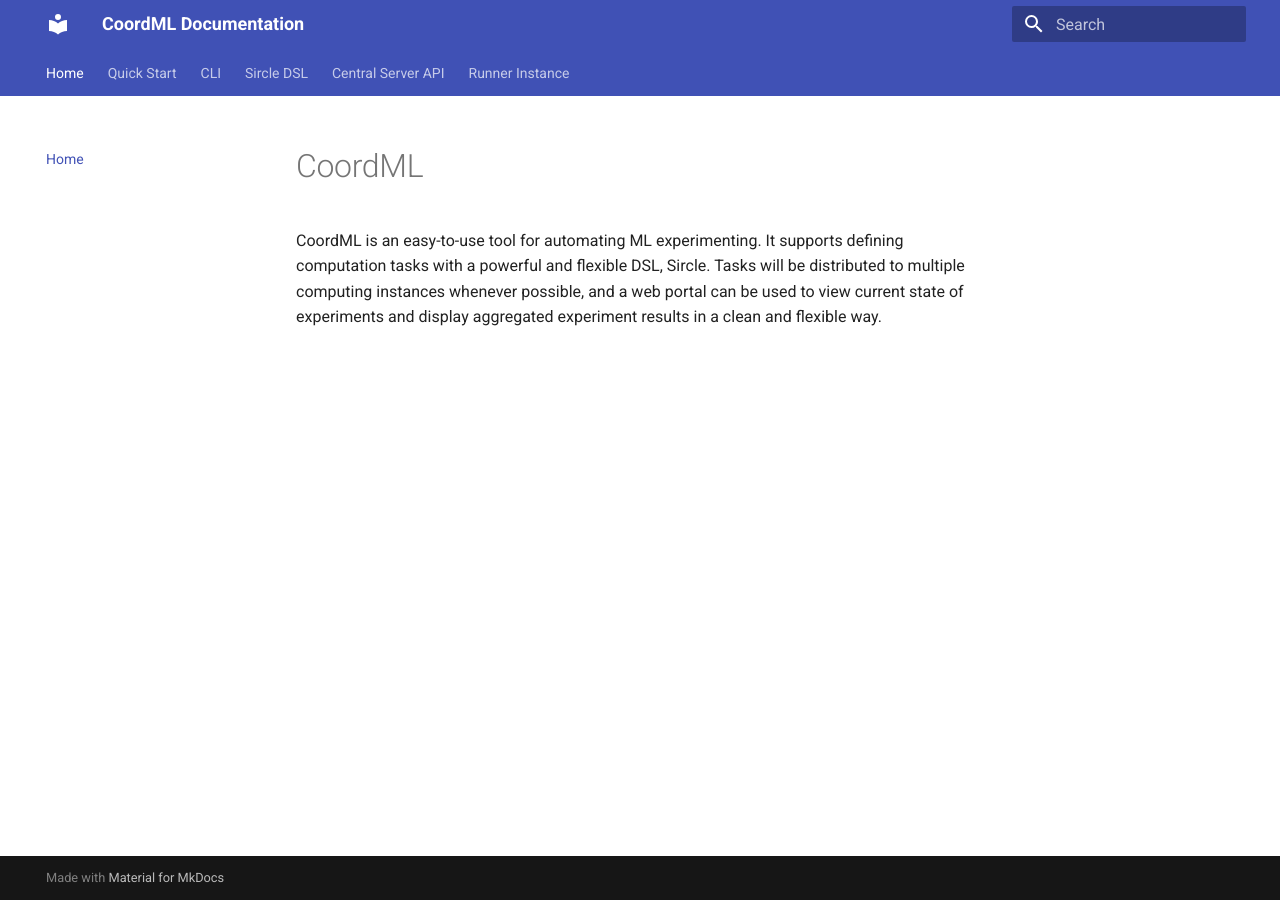
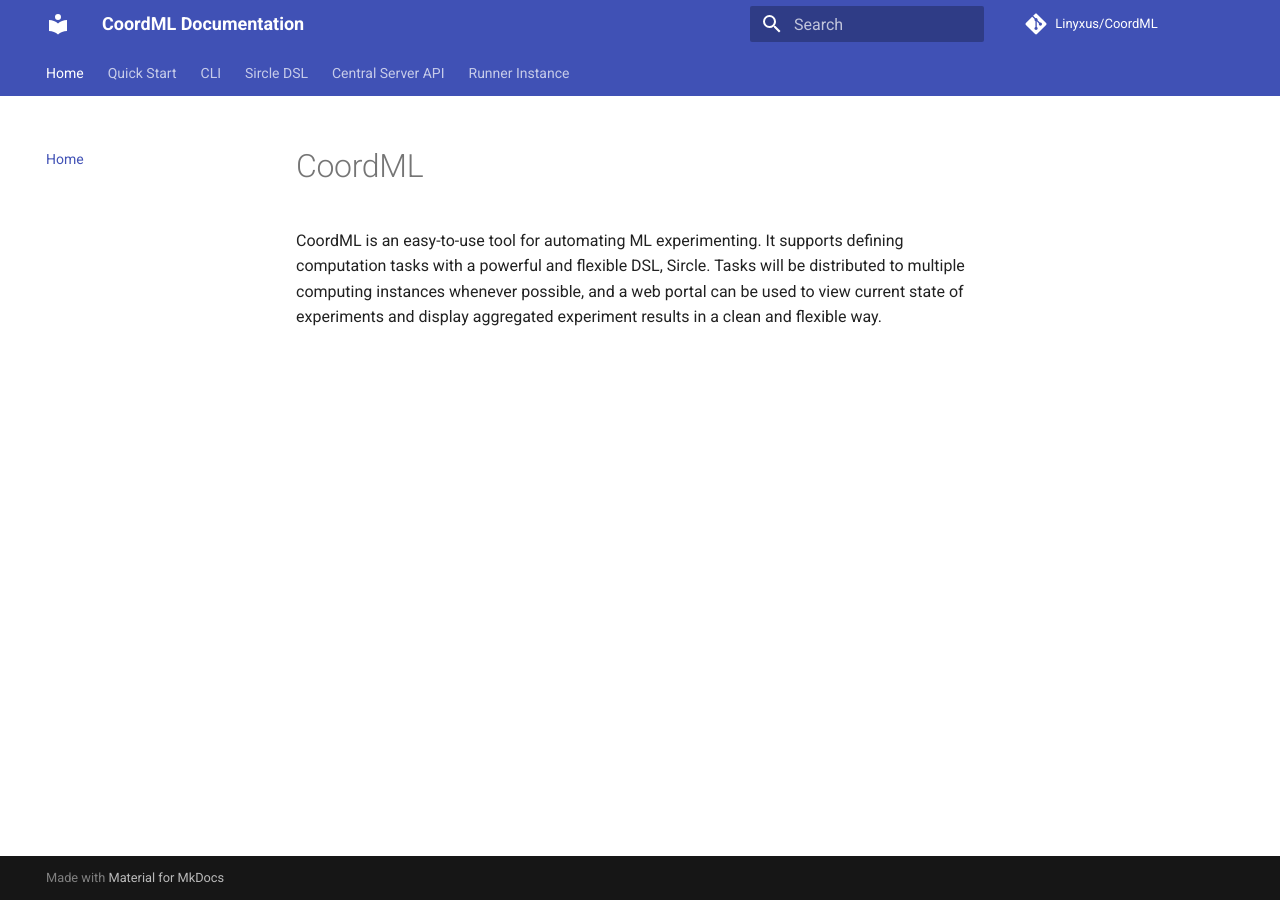
Before and after one commit to CoordML/coordml.github.io, an MkDocs documentation site: the page built from docs/index.md, in a window 1280 px wide. Built offline with MkDocs 1.6.1 and Material for MkDocs 9.7.7, drawn with Linux system fonts in a browser that asks for light colours; comment, search, counter and statistics services are not loaded.

Commit message:
Add git repo

```diff
--- a/mkdocs.yml
+++ b/mkdocs.yml
@@ -25,6 +25,10 @@ theme:
 plugins:
   - search
 
+repo_url: https://github.com/linyxus/CoordML
+
+repo_name: Linyxus/CoordML
+
 markdown_extensions:
   - pymdownx.highlight
   - pymdownx.tabbed
```
